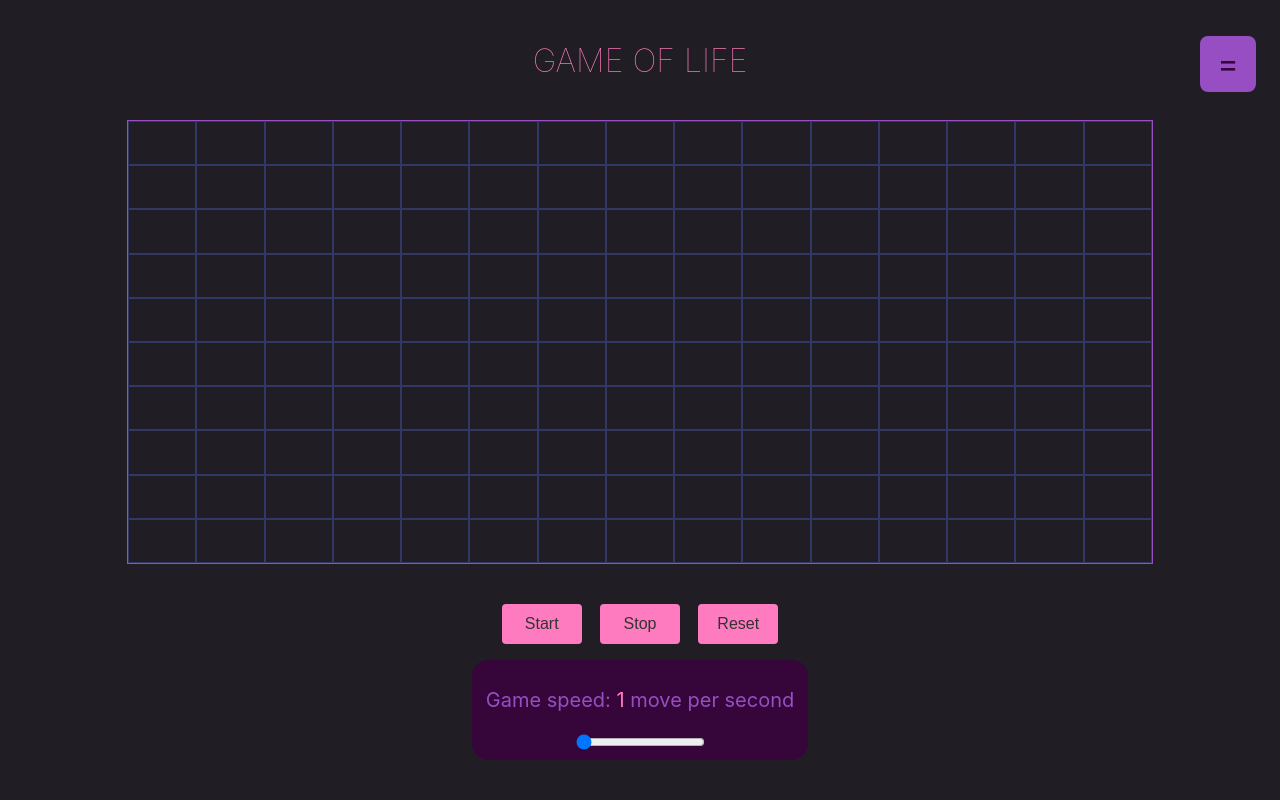
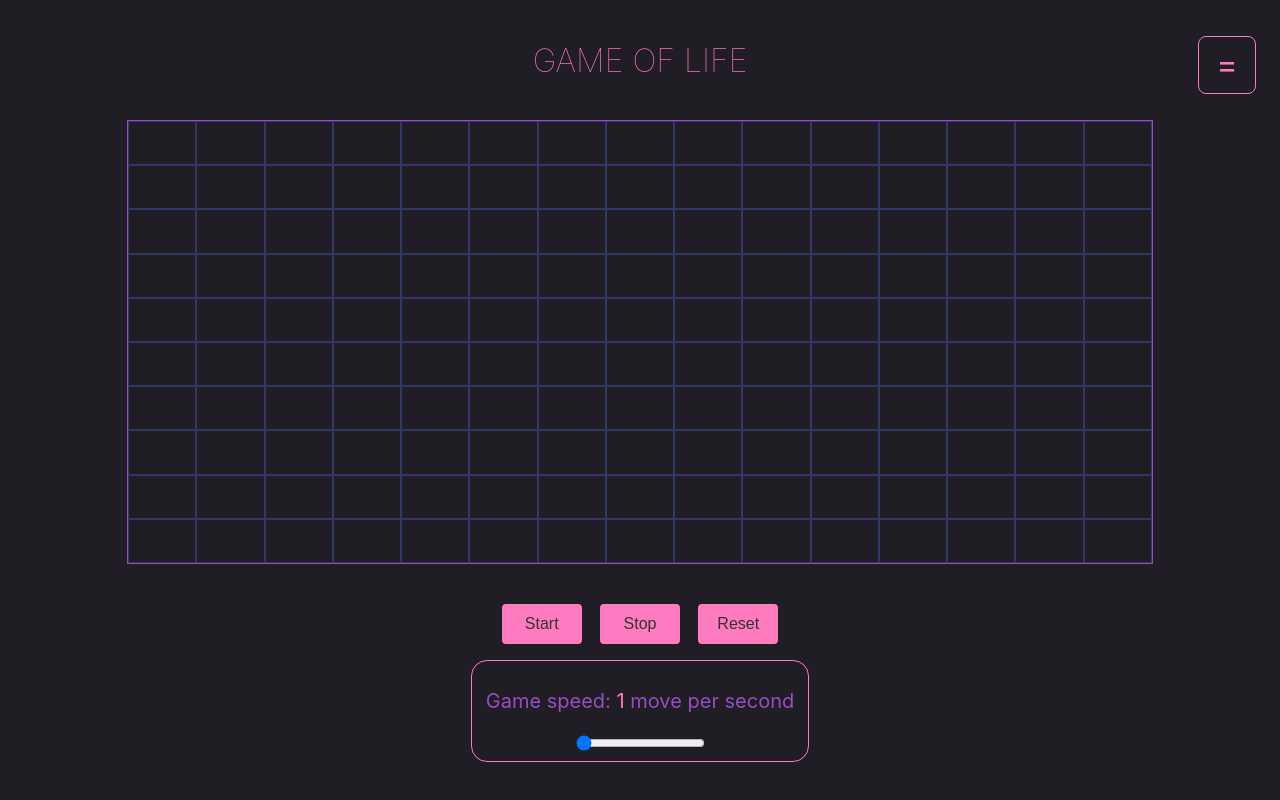
Before and after one commit to kpekk/GameOfLife_v2, a Svelte app: page / in a window 1280 px wide. Built offline with nearby package versions, Linux system fonts and the light colour scheme.

Commit message:
minor UI refactoring

```diff
--- a/src/Controls.svelte
+++ b/src/Controls.svelte
@@ -44,7 +44,7 @@
 
   .slider-container {
     align-items: center;
-    background-color: var(--dark-purple);
+    border: 0.1rem solid var(--primary);
     border-radius: 2rem;
 
     width: 40rem;
--- a/src/SideNav.svelte
+++ b/src/SideNav.svelte
@@ -9,7 +9,8 @@
   };
 
   const addShape = (event) => {
-    console.log(event.target.innerHTML)
+    //todo get cell that was clicked
+    console.log(event.target.innerHTML);
     dispatch("addShape", event.target.id);
   };
 </script>
@@ -57,10 +58,10 @@
     height: 5vh;
     width: 5vh;
 
-    color: var(--dark-purple);
+    color: var(--primary);
     font-size: 4rem;
 
-    background-color: var(--secondary);
+    border: 0.1rem solid var(--primary);
     border-radius: 1rem;
     padding: 1rem;
   }
```
